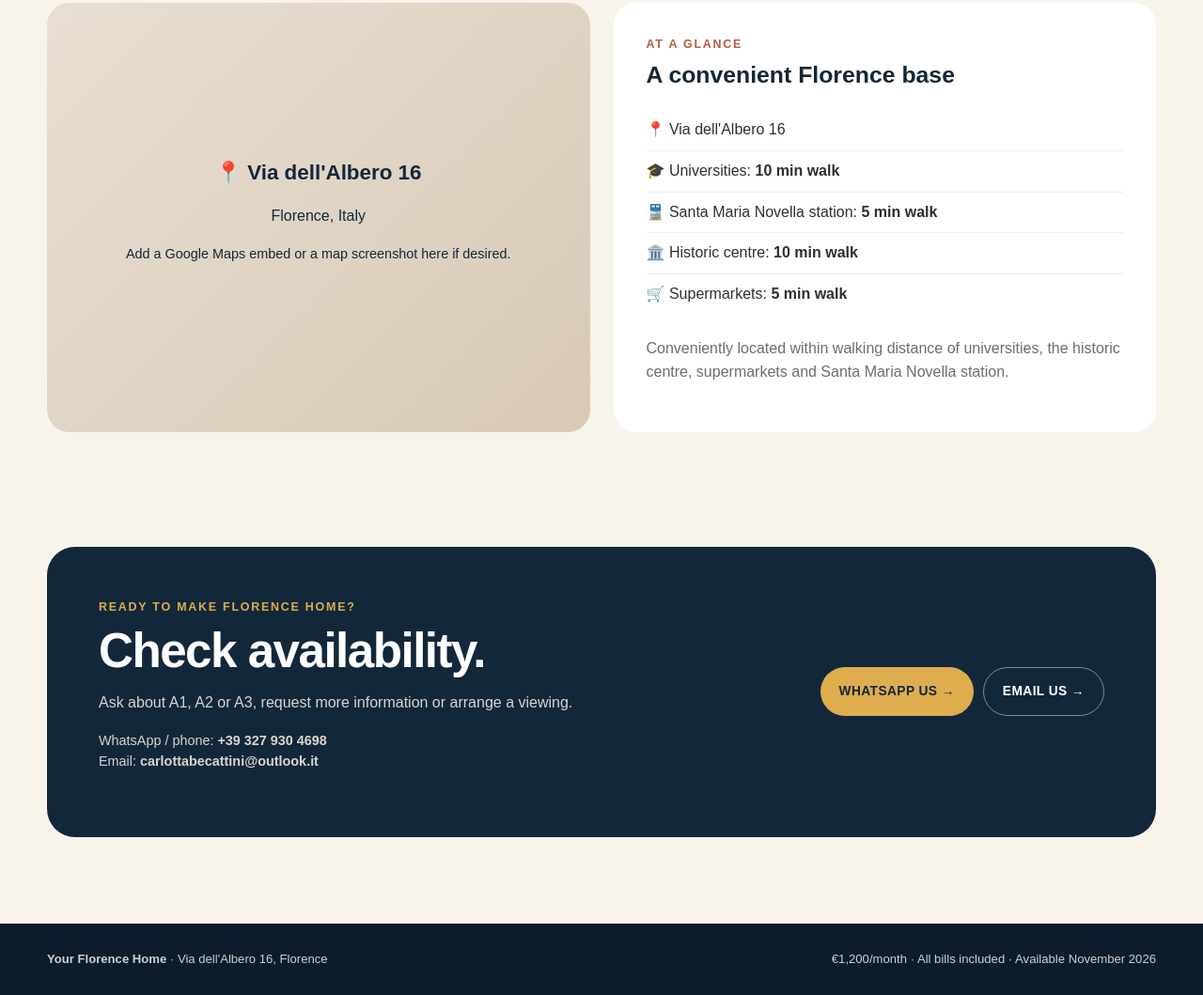
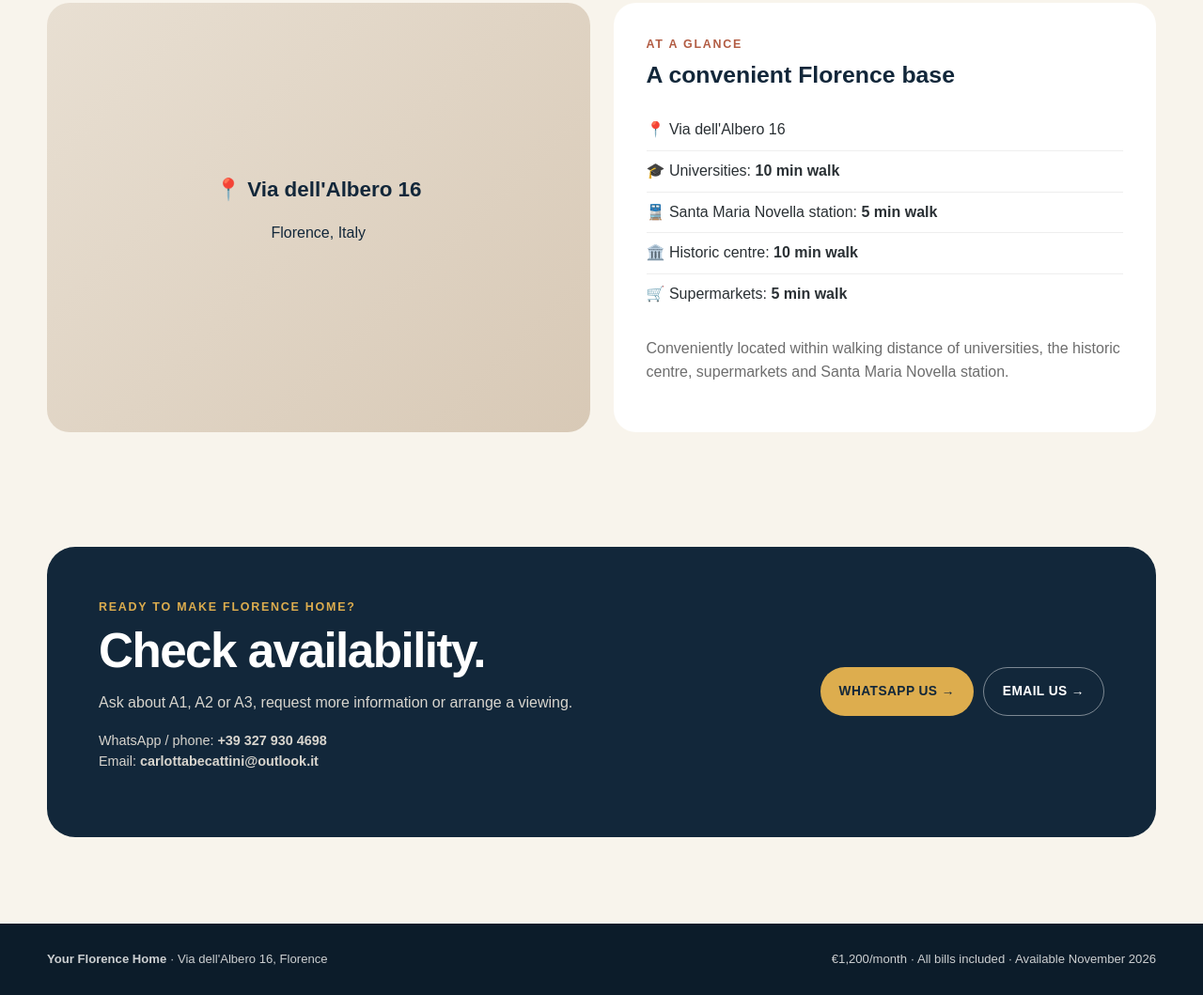
Before and after one commit to CarlottaBecattini/your-Florence-home, a plain HTML site: page index.html in a window 1280 px wide. Shown: the part 5471-6530 px from the top of the page at 94% size. Drawn offline with Linux system fonts and the light colour scheme.

Commit message:
Update index.html

```diff
--- a/index.html
+++ b/index.html
@@ -270,7 +270,6 @@
           <div>
             <strong>📍 Via dell'Albero 16</strong>
             <p>Florence, Italy</p>
-            <p style="font-size:.9rem">Add a Google Maps embed or a map screenshot here if desired.</p>
           </div>
         </div>
         <div class="location-card">
```
